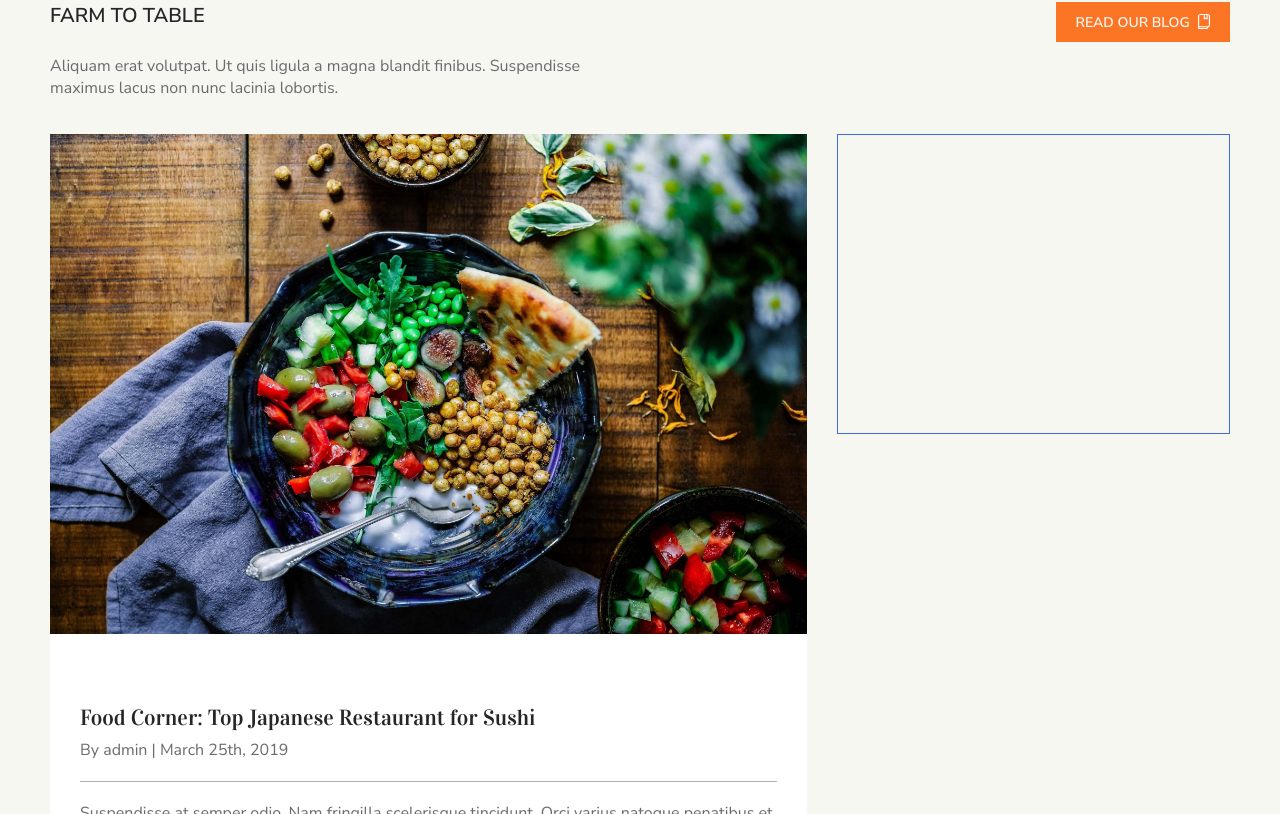
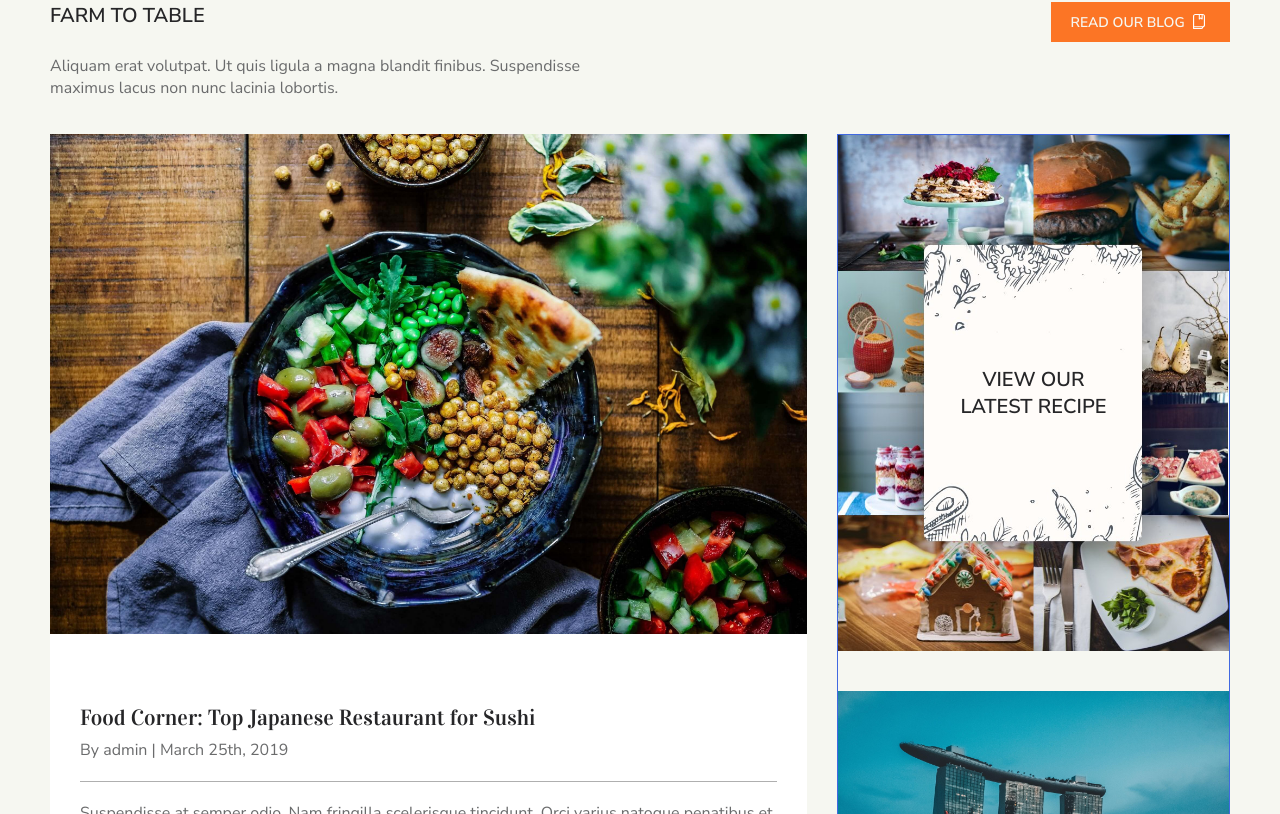
Before and after one commit to ArisGoi/proj-html-vuejs, a Vue app: page / in a window 1280 px wide. Shown: the part 3186-4000 px from the top of the page. Built offline with nearby package versions, Linux system fonts and the light colour scheme.

Commit message:
add advs of right side

```diff
--- a/src/assets/style/style.scss
+++ b/src/assets/style/style.scss
@@ -42,6 +42,11 @@ body{
 .btn-1{
     background-color: $c-main;
     color: $text-light;
+    img{
+        height: 15px;
+        transform: translateY(.125rem);
+        margin: 0 .3125rem;
+    }
 }
 .btn-2{
     background-color: $c-bw-1;
--- a/src/components/index-comp/farmToTable.vue
+++ b/src/components/index-comp/farmToTable.vue
@@ -13,6 +13,7 @@
         </div>
 
         <div class="content">
+            <!-- LEFT SIDE -->
             <div class="side-left">
 
                 <div class="big-article">
@@ -41,7 +42,20 @@
 
                 <button class="btn-2">Load More Posts</button>
             </div>
-            <div class="side-right"></div>
+            <!-- RIGHT SIDE -->
+            <div class="side-right">
+                <div class="adv-1">
+                    <img src="../../assets/images/ad-bg.jpg" alt="background image of adv about our latest ecipes">
+                    <p>View our latest recipe</p>
+                </div>
+                <div class="adv-2">
+                    <img src="../../assets/images/singapore-featured-image.jpg" alt="background image of adv about Singapore - City Guide">
+                    <button class="btn-1">
+                        <img src="../../assets/icons/world.svg" alt="">
+                        View all city guides
+                    </button>
+                </div>
+            </div>
         </div>
 
       </div>
@@ -80,12 +94,6 @@ export default {
         position: absolute;
         top: 0;
         right: 0;
-
-        img{
-            height: 15px;
-            transform: translateY(.125rem);
-            margin-left: .3125rem;
-        }
     }
 }
 
@@ -161,8 +169,44 @@ export default {
 
 .side-right{
     width: calc(35% - 20px);
-    height: 300px;
     border: 1px solid royalblue;
+
+    .adv-1, .adv-2{
+        width: 100%;
+        margin-bottom: 40px;
+        position: relative;
+        & > img{
+            @include fit-cover;
+            display: block;
+        }
+    }
+    .adv-1 p{
+        position: absolute;
+        top: 50%;
+        left: 50%;
+        transform: translate(-50%, -50%);
+        max-width: 40%;
+        @include title4;
+        text-align: center;
+    }
+    .adv-2{
+        button{
+            width: 100%;
+        }
+        &::after{
+            content: 'City guide: Singapore';
+            color: white;
+            background-color: black;
+            padding: 10px;
+            position: absolute;
+            top: 50%;
+            transform: translateY(-50%);
+            left: 0;
+
+            @include sans600;
+            font-size: 1.375rem;
+        }
+    }
 }
 
 </style>
```
Also changed, not shown: src/assets/icons/world.svg (added).
